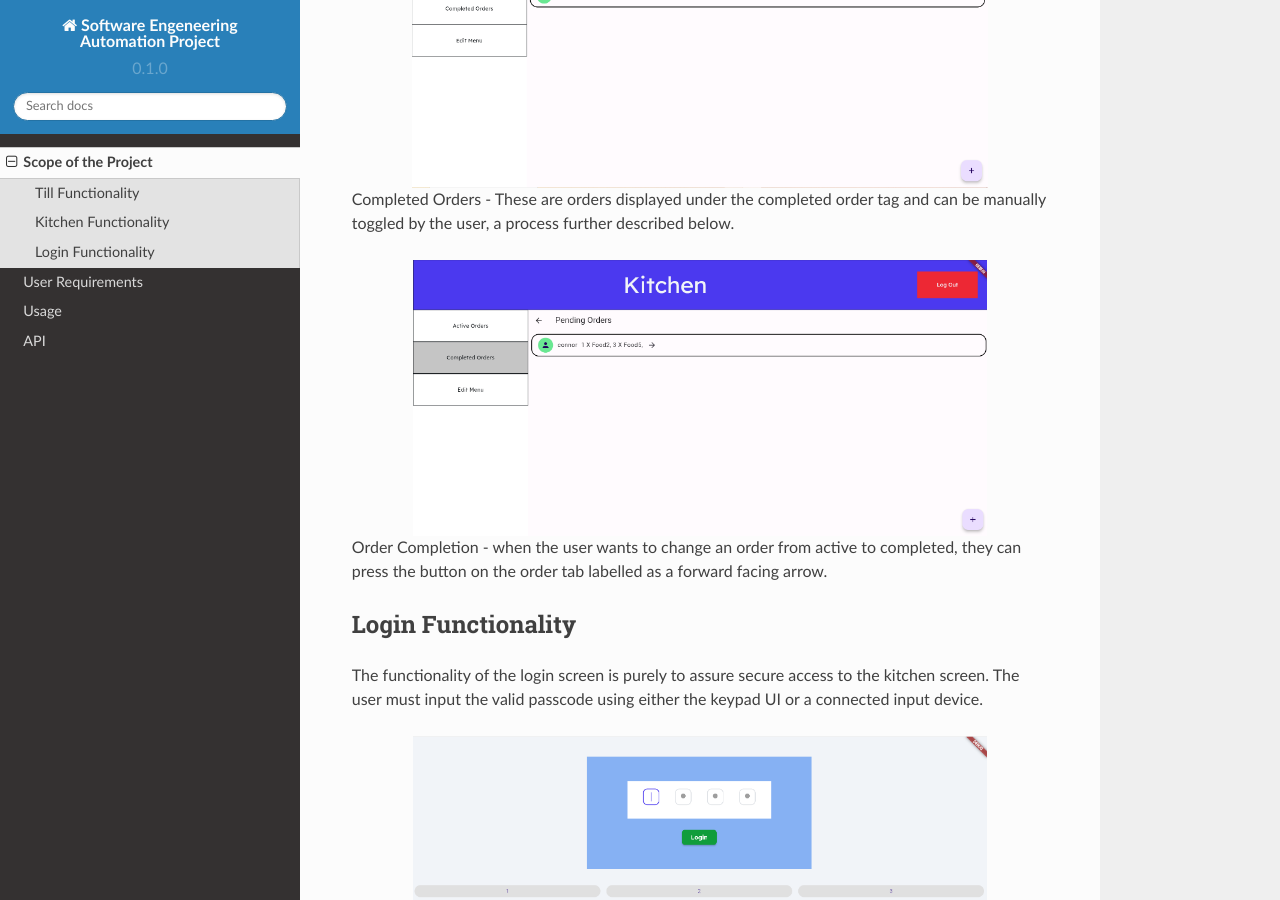
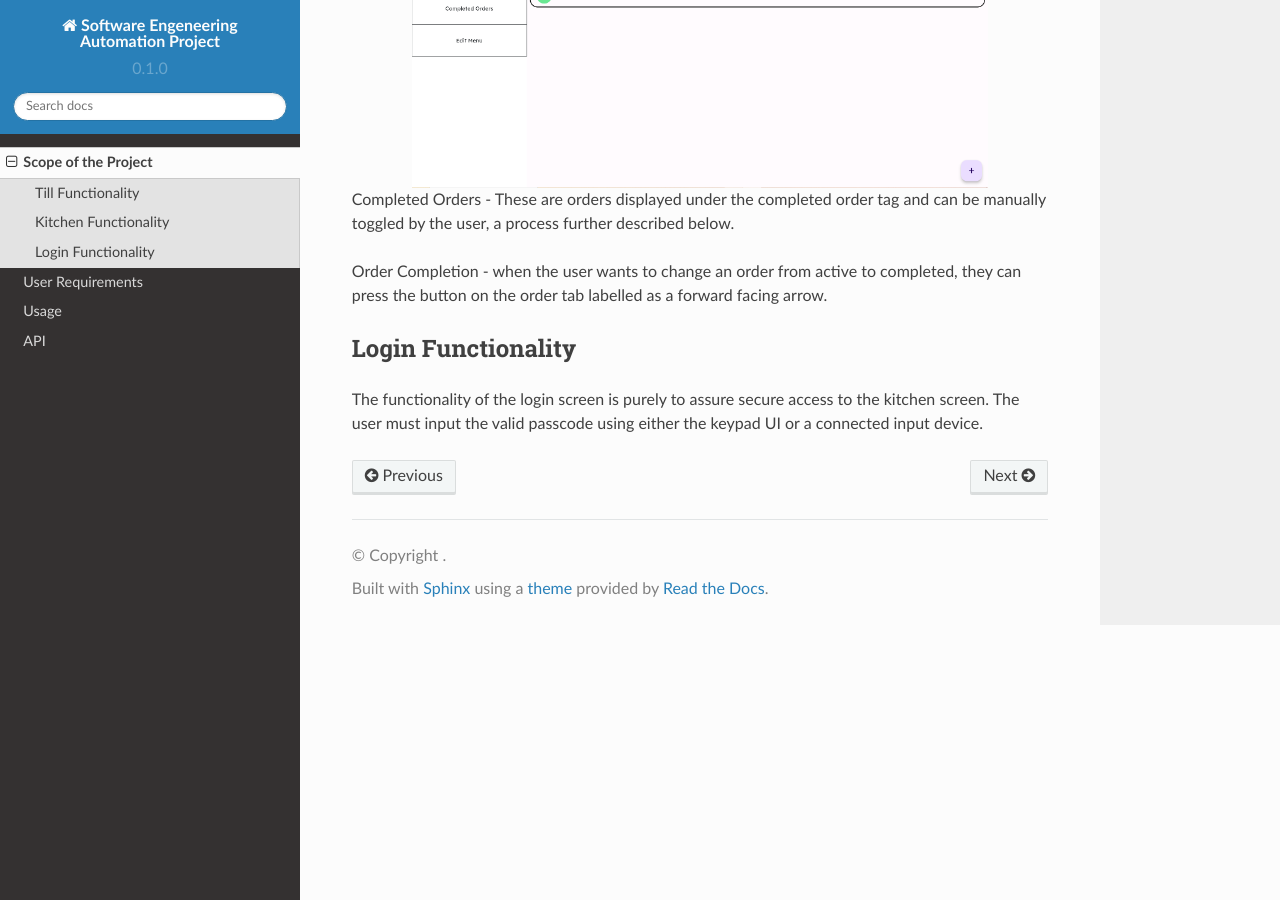
Before and after one commit to Setap-fast-food/Automation-Software-Eng-Project-documentation, a Sphinx documentation site: the page built from docs/source/Scope.rst, in a window 1280 px wide and 900 px high, scrolled down 554 px. Built offline with Sphinx 7.4.7 and the Read the Docs theme 2.0.0, drawn with Linux system fonts in a browser that asks for light colours; pages that are not in the unit, such as notebooks, are missing from menus.

Commit message:
final submission

```diff
--- a/docs/source/Scope.rst
+++ b/docs/source/Scope.rst
@@ -24,10 +24,7 @@ first logs into the kitchen screen.
 Completed Orders - These are orders displayed under the completed order tag and can be manually toggled by the user,
 a process further described below.
 
-.. figure:: images/completed_orders.PNG
-    :align: center
-    :alt: Active Orders
-    :scale: 30%
+
 
 Order Completion - when the user wants to change an order from active to completed,
 they can press the button on the order tab labelled as a forward facing arrow.
@@ -37,8 +34,3 @@ Login Functionality
 
 The functionality of the login screen is purely to assure secure access to the kitchen screen.
 The user must input the valid passcode using either the keypad UI or a connected input device.
-
-.. figure:: images/login_screen.PNG
-    :align: center
-    :alt: Active Orders
-    :scale: 30%
--- a/docs/source/build.rst
+++ /dev/null
@@ -1,6 +0,0 @@
-Explanaition of sections of Implementations
-===========================================
-
-Each of the following sections will show some commented code to show how the code was implemented.
-
-Till Screen
```
